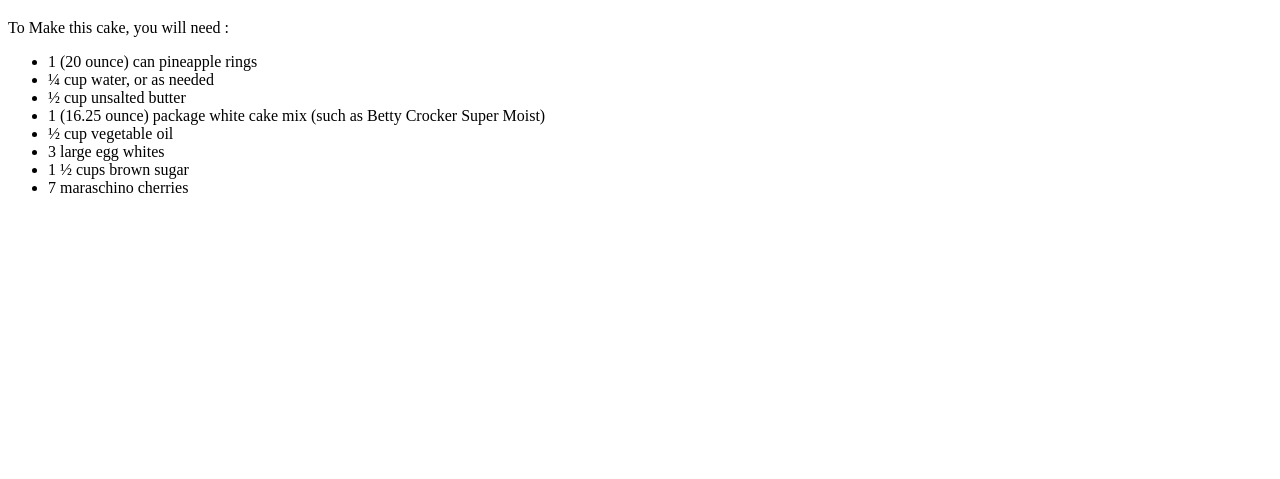
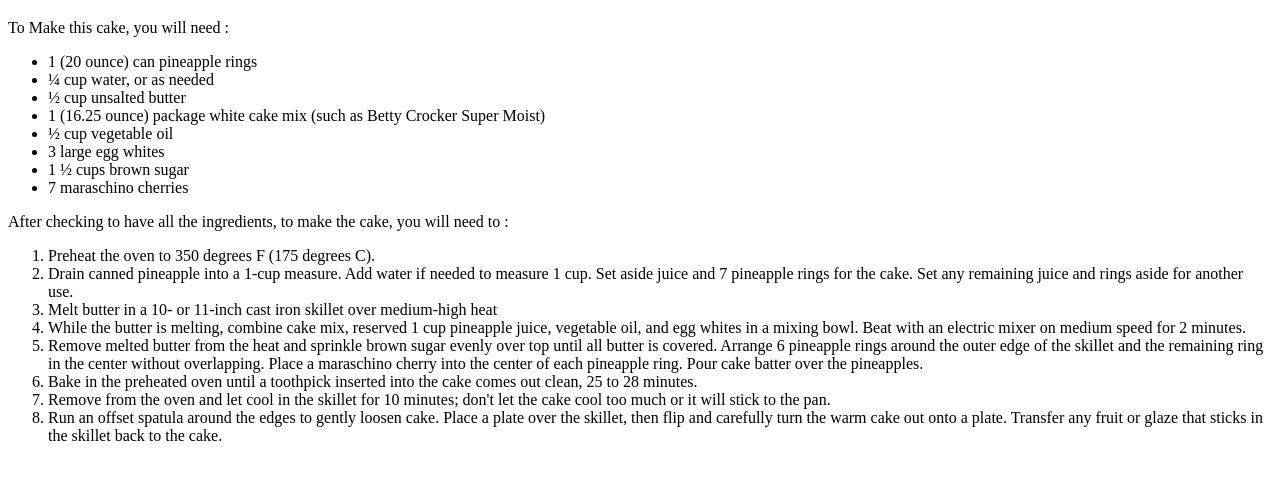
Before and after one commit to Skydplay95/odin-recipes, a plain HTML site: page recipes/pineapple-cake.html in a window 1280 px wide. Shown: the part 61-540 px from the top of the page. Drawn offline with Linux system fonts and the light colour scheme.

```diff
--- a/recipes/pineapple-cake.html
+++ b/recipes/pineapple-cake.html
@@ -22,6 +22,48 @@
     <li>1 ½ cups brown sugar</li>
     <li>7 maraschino cherries</li>
   </ul>
+
+  After checking to have all the ingredients, to make the cake, you will need to :
+  <ol>
+    <li>
+      Preheat the oven to 350 degrees F (175 degrees C).
+    </li>
+    <li>
+      Drain canned pineapple into a 1-cup measure. Add water if needed to measure 1 cup. Set aside juice and 7 pineapple
+      rings
+      for the cake. Set any remaining juice and rings aside for another use.
+
+    </li>
+    <li>
+      Melt butter in a 10- or 11-inch cast iron skillet over medium-high heat
+    </li>
+    <li>
+      While the butter is melting, combine cake mix, reserved 1 cup pineapple juice, vegetable oil, and egg whites in a
+      mixing
+      bowl. Beat with an electric mixer on medium speed for 2 minutes.
+
+    </li>
+    <li>
+      Remove melted butter from the heat and sprinkle brown sugar evenly over top until all butter is covered. Arrange 6
+      pineapple rings around the outer edge of the skillet and the remaining ring in the center without overlapping.
+      Place a
+      maraschino cherry into the center of each pineapple ring. Pour cake batter over the pineapples.
+
+    </li>
+    <li>
+      Bake in the preheated oven until a toothpick inserted into the cake comes out clean, 25 to 28 minutes.
+    </li>
+    <li>
+      Remove from the oven and let cool in the skillet for 10 minutes; don't let the cake cool too much or it will stick
+      to
+      the pan.
+    </li>
+    <li>
+      Run an offset spatula around the edges to gently loosen cake. Place a plate over the skillet, then flip and
+      carefully
+      turn the warm cake out onto a plate. Transfer any fruit or glaze that sticks in the skillet back to the cake.
+    </li>
+  </ol>
   </p>
 </body>
 
```
